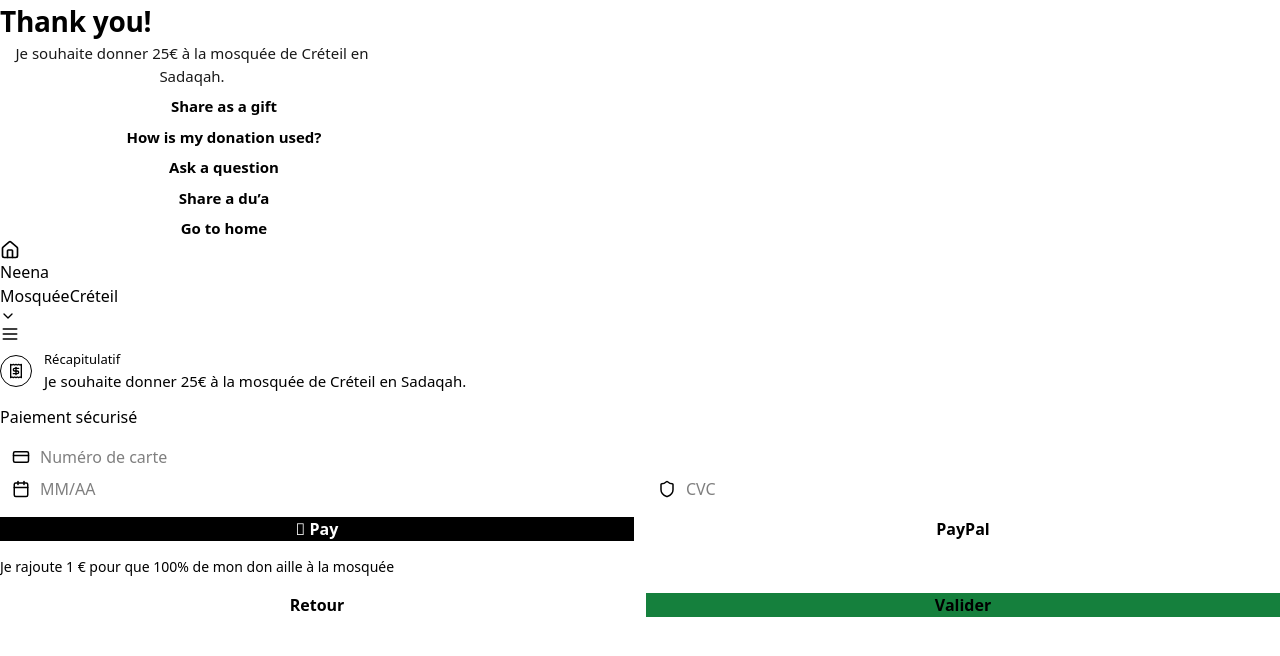
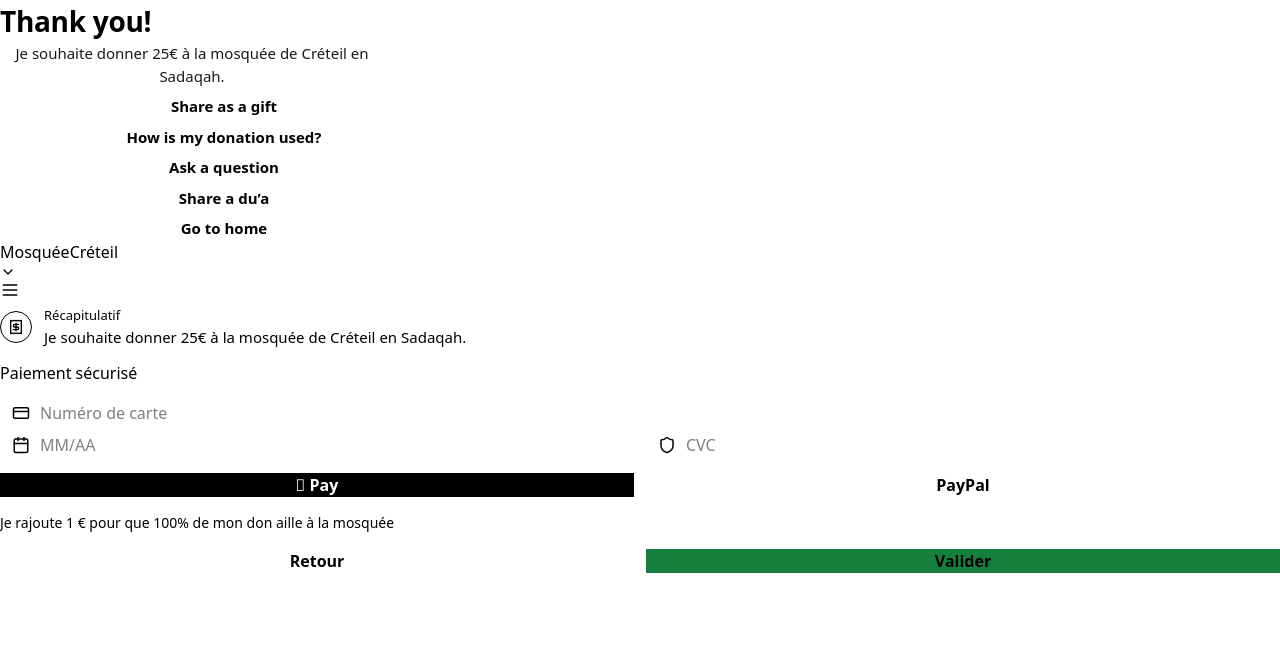
Before and after one commit to chaaaady/NeenaV3, a Next.js app: page /step-payment in a window 1280 px wide. Shown: the top 656 px of the page. Built offline with nearby package versions, Linux system fonts and the light colour scheme.

Commit message:
refactor: Header simplifié - logo supprimé, mosquée centrée, hauteur réduite

```diff
--- a/src/components/AppBar.tsx
+++ b/src/components/AppBar.tsx
@@ -2,7 +2,7 @@
 
 import { useState } from "react";
 import { cn } from "@/lib/cn";
-import { Menu, ChevronDown, Home } from "lucide-react";
+import { Menu, ChevronDown } from "lucide-react";
 
 export function AppBar({
   title = "Neena",
@@ -31,30 +31,10 @@ export function AppBar({
   return (
     <header className="modern-header">
       <div className="header-container">
-        {/* Logo/Titre à gauche avec icône */}
-        <div className="header-left">
-          {onTitleClick ? (
-            <button
-              onClick={(e) => { e.preventDefault(); e.stopPropagation(); onTitleClick(); }}
-              className="logo-button"
-              aria-label="Accueil"
-            >
-              <div className="logo-icon">
-                <Home size={20} />
-              </div>
-              <span className="logo-text">{title}</span>
-            </button>
-          ) : (
-            <div className="logo-static">
-              <div className="logo-icon">
-                <Home size={20} />
-              </div>
-              <span className="logo-text">{title}</span>
-            </div>
-          )}
-        </div>
+        {/* Espace vide à gauche pour équilibrer */}
+        <div className="header-left"></div>
 
-        {/* Sélecteur de mosquée au centre */}
+        {/* Sélecteur de mosquée centré */}
         <div className="header-center">
           <button
             onClick={onMosqueSelect}
--- a/src/styles/base.css
+++ b/src/styles/base.css
@@ -200,8 +200,8 @@
     background: rgba(255, 255, 255, 0.98);
     backdrop-filter: blur(20px) saturate(180%);
     -webkit-backdrop-filter: blur(20px) saturate(180%);
-    border-bottom: 1px solid rgba(15, 23, 42, 0.04);
-    box-shadow: 0 1px 3px rgba(15, 23, 42, 0.04), 0 4px 12px rgba(15, 23, 42, 0.06);
+    border-bottom: 1px solid rgba(15, 23, 42, 0.06);
+    box-shadow: 0 2px 8px rgba(15, 23, 42, 0.08), 0 4px 16px rgba(15, 23, 42, 0.12);
     width: 100%;
     margin: 0;
     padding: 0;
@@ -209,7 +209,7 @@
   }
 
   .header-container {
-    height: 64px;
+    height: 52px;
     display: flex;
     align-items: center;
     justify-content: space-between;
@@ -227,61 +227,12 @@
     }
   }
 
-  /* Section gauche - Logo */
+  /* Section gauche - Espace vide */
   .header-left {
     display: flex;
     align-items: center;
     flex-shrink: 0;
-  }
-
-  .logo-button {
-    display: flex;
-    align-items: center;
-    gap: 8px;
-    padding: 8px 12px;
-    border-radius: 12px;
-    background: transparent;
-    border: none;
-    cursor: pointer;
-    transition: all var(--motion-base) var(--ease-out);
-    text-decoration: none;
-  }
-
-  .logo-button:hover {
-    background: rgba(15, 23, 42, 0.04);
-    transform: translateY(-1px);
-  }
-
-  .logo-button:active {
-    transform: translateY(0);
-    background: rgba(15, 23, 42, 0.08);
-  }
-
-  .logo-static {
-    display: flex;
-    align-items: center;
-    gap: 8px;
-    padding: 8px 12px;
-  }
-
-  .logo-icon {
-    display: flex;
-    align-items: center;
-    justify-content: center;
-    width: 32px;
-    height: 32px;
-    border-radius: 8px;
-    background: linear-gradient(135deg, rgba(15, 23, 42, 0.08), rgba(15, 23, 42, 0.04));
-    color: var(--text);
-  }
-
-  .logo-text {
-    font-size: 18px;
-    font-weight: 700;
-    line-height: 22px;
-    letter-spacing: -0.3px;
-    color: var(--text);
-    white-space: nowrap;
+    width: 48px;
   }
 
   /* Section centre - Sélecteur de mosquée */
@@ -290,33 +241,36 @@
     align-items: center;
     justify-content: center;
     flex: 1;
-    max-width: 300px;
+    max-width: 280px;
   }
 
   .mosque-selector-modern {
     display: flex;
     align-items: center;
     gap: 8px;
-    padding: 10px 16px;
+    padding: 8px 14px;
     border-radius: 12px;
     background: rgba(15, 23, 42, 0.02);
-    border: 1px solid rgba(15, 23, 42, 0.06);
+    border: 1px solid rgba(15, 23, 42, 0.08);
     cursor: pointer;
     transition: all var(--motion-base) var(--ease-out);
     min-width: 0;
     max-width: 100%;
+    box-shadow: 0 1px 3px rgba(15, 23, 42, 0.04);
   }
 
   .mosque-selector-modern:hover {
     background: rgba(15, 23, 42, 0.04);
-    border-color: rgba(15, 23, 42, 0.08);
+    border-color: rgba(15, 23, 42, 0.12);
     transform: translateY(-1px);
+    box-shadow: 0 2px 6px rgba(15, 23, 42, 0.08);
   }
 
   .mosque-selector-modern.pressed {
     transform: translateY(0);
     background: rgba(15, 23, 42, 0.06);
-    border-color: rgba(15, 23, 42, 0.10);
+    border-color: rgba(15, 23, 42, 0.14);
+    box-shadow: 0 1px 2px rgba(15, 23, 42, 0.06);
   }
 
   .mosque-info {
@@ -328,23 +282,23 @@
   }
 
   .mosque-label {
-    font-size: 11px;
+    font-size: 10px;
     font-weight: 500;
-    line-height: 14px;
+    line-height: 12px;
     color: var(--text-soft);
     text-transform: uppercase;
-    letter-spacing: 0.5px;
+    letter-spacing: 0.6px;
   }
 
   .mosque-name {
-    font-size: 14px;
+    font-size: 13px;
     font-weight: 600;
-    line-height: 18px;
+    line-height: 16px;
     color: var(--text);
     white-space: nowrap;
     overflow: hidden;
     text-overflow: ellipsis;
-    max-width: 200px;
+    max-width: 180px;
   }
 
   .chevron-icon {
@@ -362,15 +316,17 @@
     display: flex;
     align-items: center;
     flex-shrink: 0;
+    width: 48px;
+    justify-content: flex-end;
   }
 
   .menu-button {
     display: flex;
     align-items: center;
     justify-content: center;
-    width: 40px;
-    height: 40px;
-    border-radius: 12px;
+    width: 36px;
+    height: 36px;
+    border-radius: 10px;
     background: transparent;
     border: none;
     cursor: pointer;
```
